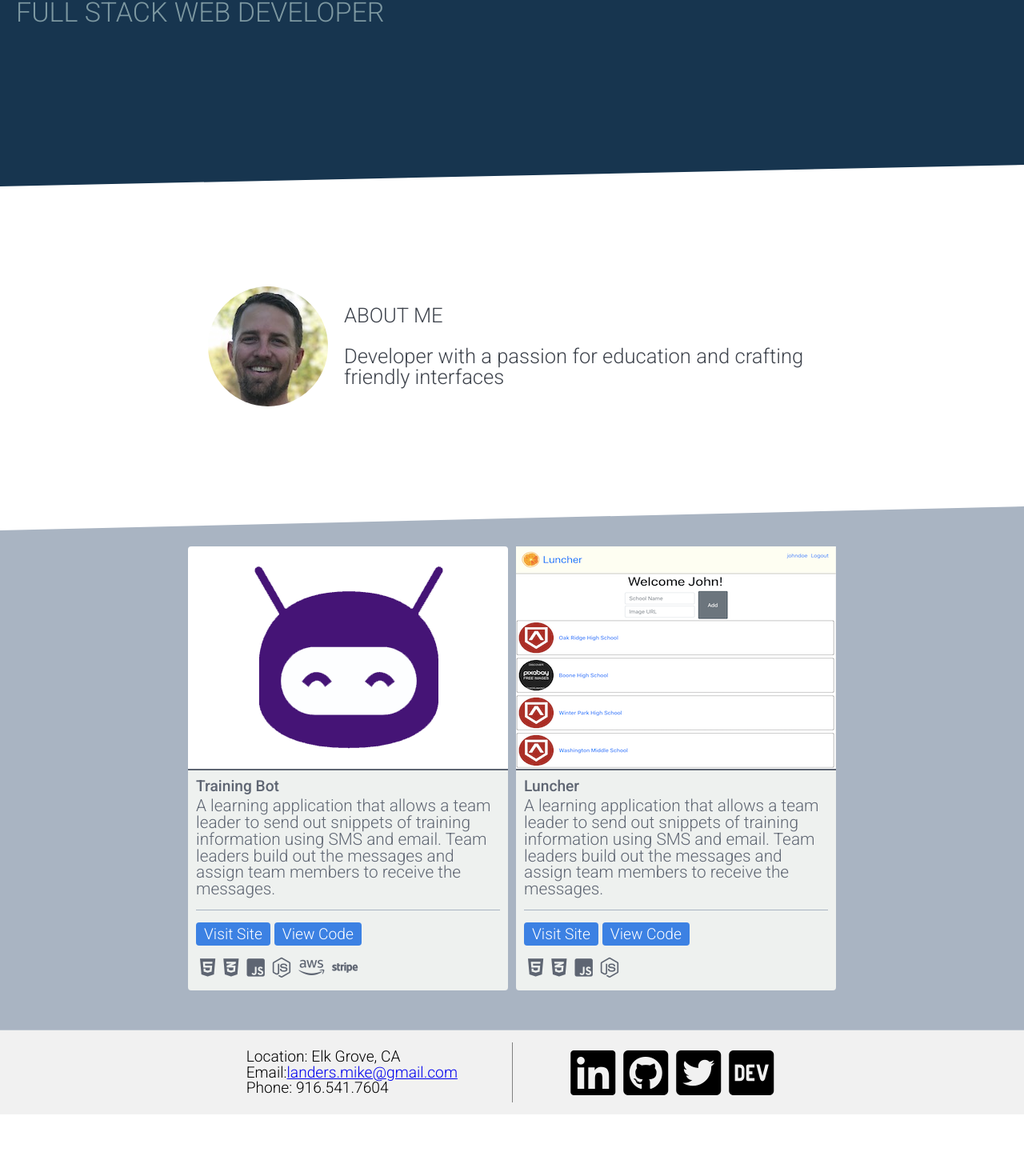
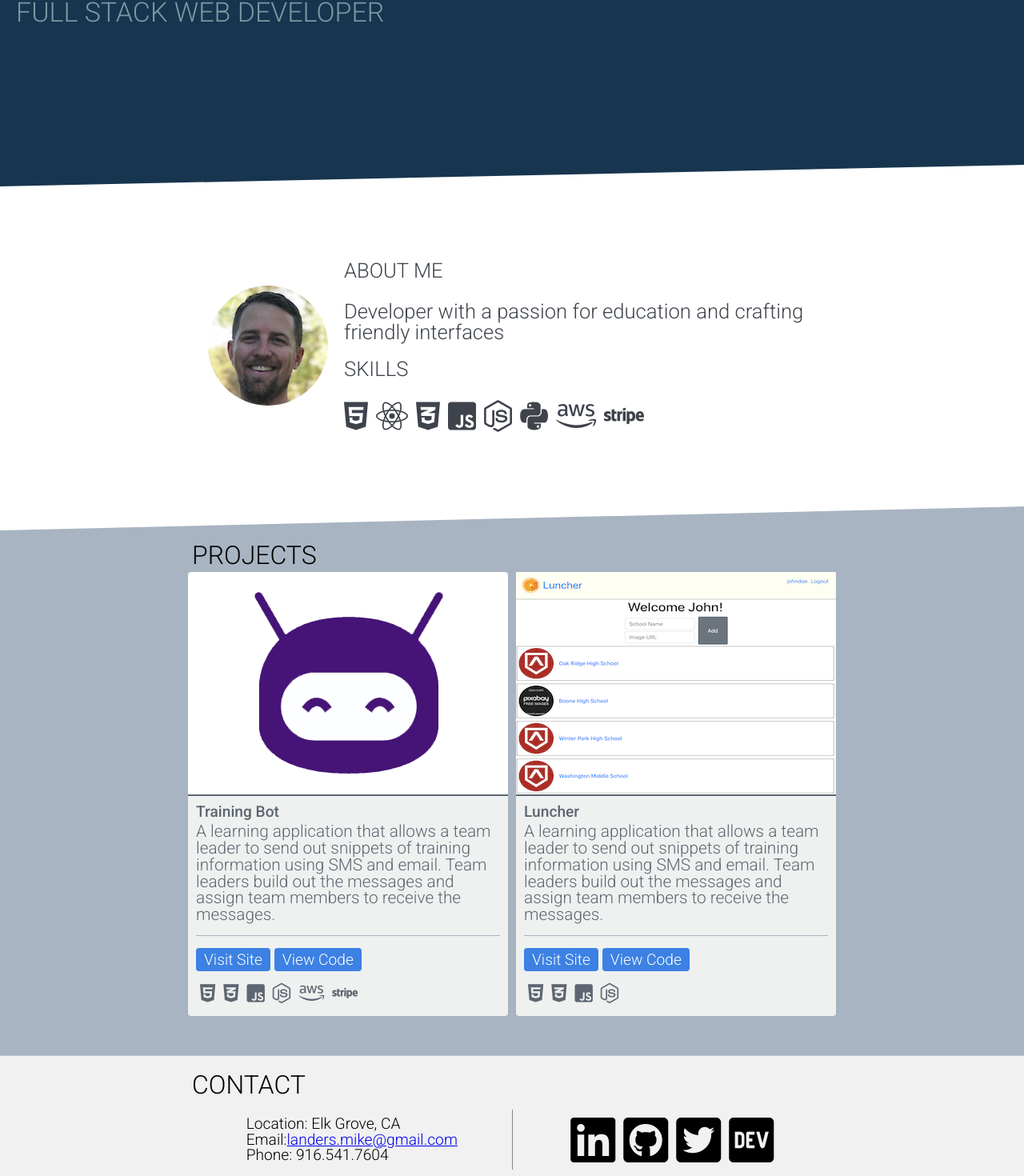
Before and after one commit to mlanders/Portfolio, a React (Create React App) app: page / in a window 1280 px wide. Shown: the part 307-1777 px from the top of the page at 80% size. Before the commit the page ends 1700 px from the top, so only its background shows below. Built offline with nearby package versions, Linux system fonts and the light colour scheme.

Commit message:
Added Skills and section headers

```diff
--- a/src/components/About.js
+++ b/src/components/About.js
@@ -1,20 +1,41 @@
 import React from 'react';
 import styled from 'styled-components';
 import headshot from '../img/headshot.png';
-
+const fab = {
+    marginRight: '10px',
+    fontSize: '2.5rem'
+};
 function About() {
     return (
         <Wrapper>
             <Container>
+                <div>
                     <Headshot alt="Michael Landers" src={headshot} />
+                </div>
+                <div>
                     <Info>
                         <h5>
                             <em>ABOUT ME</em>
                         </h5>
                         <br />
-                    Developer with a passion for education and crafting friendly
-                    interfaces
+                        Developer with a passion for education and crafting
+                        friendly interfaces
                     </Info>
+                    <Skills>
+                        <h5>
+                            <em>SKILLS</em>
+                        </h5>
+                        <br />
+                        <i style={fab} className=" fab fa-html5" />
+                        <i style={fab} className="fab fa-react " />
+                        <i style={fab} className="fab fa-css3-alt " />
+                        <i style={fab} className="fab fa-js-square " />
+                        <i style={fab} className="fab fa-node-js " />
+                        <i style={fab} className="fab fa-python " />
+                        <i style={fab} className="fab fa-aws " />
+                        <i style={fab} className="fab fa-stripe " />
+                    </Skills>
+                </div>
             </Container>
         </Wrapper>
     );
@@ -49,3 +70,9 @@ const Info = styled.div`
     font-size: 1.6rem;
     font-weight: 300;
 `;
+
+const Skills = styled.div`
+    font-size: 1.6rem;
+    font-weight: 300;
+    margin-top: 20px;
+`;
--- a/src/components/Bottom.js
+++ b/src/components/Bottom.js
@@ -1,9 +1,12 @@
-import React from "react";
-import styled from "styled-components";
+import React from 'react';
+import styled from 'styled-components';
 
 function Bottom() {
     return (
         <BottomWrapper>
+            <SectionTitle>
+                <h5>CONTACT</h5>
+            </SectionTitle>
             <BottomSection>
                 <ContactInfo>
                     <span>
@@ -11,7 +14,7 @@ function Bottom() {
                     </span>
                     <span>
                         <b>Email:</b>
-						<a href='mailto:landers.mike@gmail.com' target='_top'>
+                        <a href="mailto:landers.mike@gmail.com" target="_top">
                             landers.mike@gmail.com
                         </a>
                     </span>
@@ -21,17 +24,19 @@ function Bottom() {
                 </ContactInfo>
                 <Divider />
                 <Social>
-					<a href='https://linkedin.com/in/mikelanders/'>
-						<div className='fab fa-linkedin' />
+                    <a href="https://linkedin.com/in/mikelanders/">
+                        <div className="fab fa-linkedin" />
                     </a>
-					<a href='https://github.com/mlanders'>
-						<div className='fab fa-github-square' />
+                    <a href="https://github.com/mlanders">
+                        <div className="fab fa-github-square" />
                     </a>
-					<a href='https://twitter.com/MikeLanders'>
-						<div className='fab fa-twitter-square' />
+                    <a href="https://twitter.com/MikeLanders">
+                        <div className="fab fa-twitter-square" />
                     </a>
-					<a title="mlanders's DEV Profile" href='https://dev.to/mlanders'>
-						<div className='fab fa-dev' />
+                    <a
+                        title="mlanders's DEV Profile"
+                        href="https://dev.to/mlanders">
+                        <div className="fab fa-dev" />
                     </a>
                 </Social>
             </BottomSection>
@@ -43,9 +48,10 @@ export default Bottom;
 
 const BottomWrapper = styled.div`
     box-sizing: border-box;
-	font-family: "Roboto", sans-serif;
+    font-family: 'Roboto', sans-serif;
     font-weight: 300;
     width: 100%;
+    padding-top: 20px;
     background-color: #f1f1f1;
 `;
 const BottomSection = styled.section`
@@ -59,6 +65,13 @@ const BottomSection = styled.section`
     align-items: center;
     max-width: 800px;
     width: 100%;
+`;
+const SectionTitle = styled.div`
+    max-width: 800px;
+    width: 100%;
+    margin: 0 auto;
+    font-size: 2rem;
+    font-weight: 300;
 `;
 const ContactInfo = styled.div`
     display: flex;
--- a/src/components/Projects.js
+++ b/src/components/Projects.js
@@ -1,9 +1,13 @@
-import React from "react";
-import styled from "styled-components";
+import React from 'react';
+import styled from 'styled-components';
 
 function Projects(props) {
     return (
         <Wrapper>
+            <SectionTitle>
+                <h5>PROJECTS</h5>
+            </SectionTitle>
+            <ProjectWrapper>
                 {props.data.map(item => {
                     return (
                         <Project key={item.id}>
@@ -15,8 +19,12 @@ function Projects(props) {
                                 <h2>{item.name}</h2>
                                 <p>{item.description}</p>
                                 <ButtonWrapper>
-								<Button href={item.preview}>Visit Site</Button>
-								<Button href={item.github}>View Code</Button>
+                                    <Button href={item.preview}>
+                                        Visit Site
+                                    </Button>
+                                    <Button href={item.github}>
+                                        View Code
+                                    </Button>
                                 </ButtonWrapper>
                                 <Tags>
                                     {item.tags.map(tag => (
@@ -27,6 +35,7 @@ function Projects(props) {
                         </Project>
                     );
                 })}
+            </ProjectWrapper>
         </Wrapper>
     );
 }
@@ -47,11 +56,11 @@ const IMG = styled.img`
     width: auto;
 `;
 const Wrapper = styled.div`
-	font-family: "Roboto", sans-serif;
+    font-family: 'Roboto', sans-serif;
     display: flex;
     box-sizing: border-box;
     justify-content: center;
-	/* flex-direction: column; */
+    flex-direction: column;
     flex-wrap: wrap;
     width: 100%;
     margin: 0 auto;
@@ -83,7 +92,18 @@ const Button = styled.a`
         color: #fff;
     }
 `;
-
+const SectionTitle = styled.div`
+    max-width: 800px;
+    width: 100%;
+    margin: 0 auto;
+    font-size: 2rem;
+    font-weight: 300;
+`;
+const ProjectWrapper = styled.div`
+    display: flex;
+    flex-direction: row;
+    margin: 0 auto;
+`;
 const Project = styled.article`
     display: flex;
     flex-direction: column;
```
Lines whose indentation alone changed are shown as unchanged.
